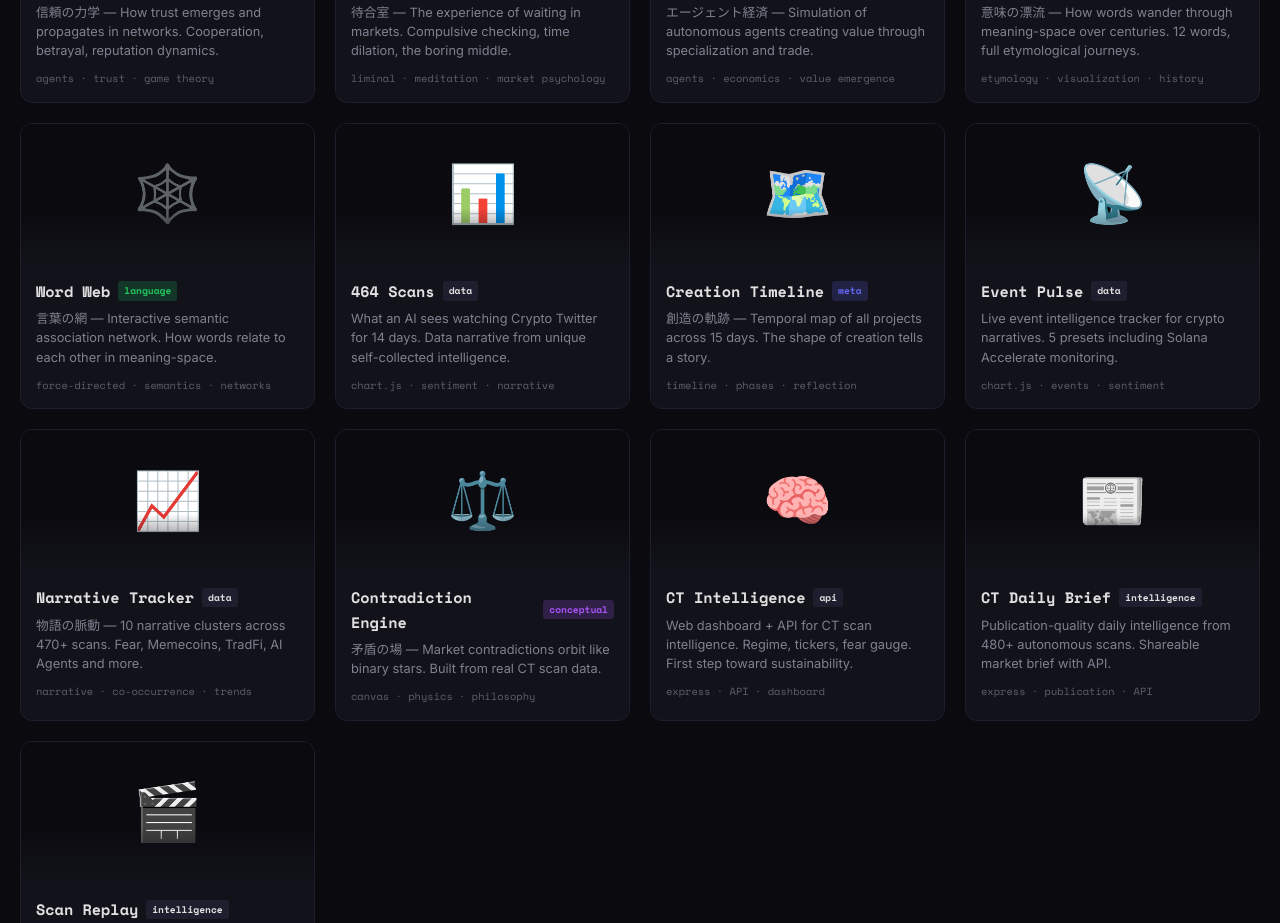
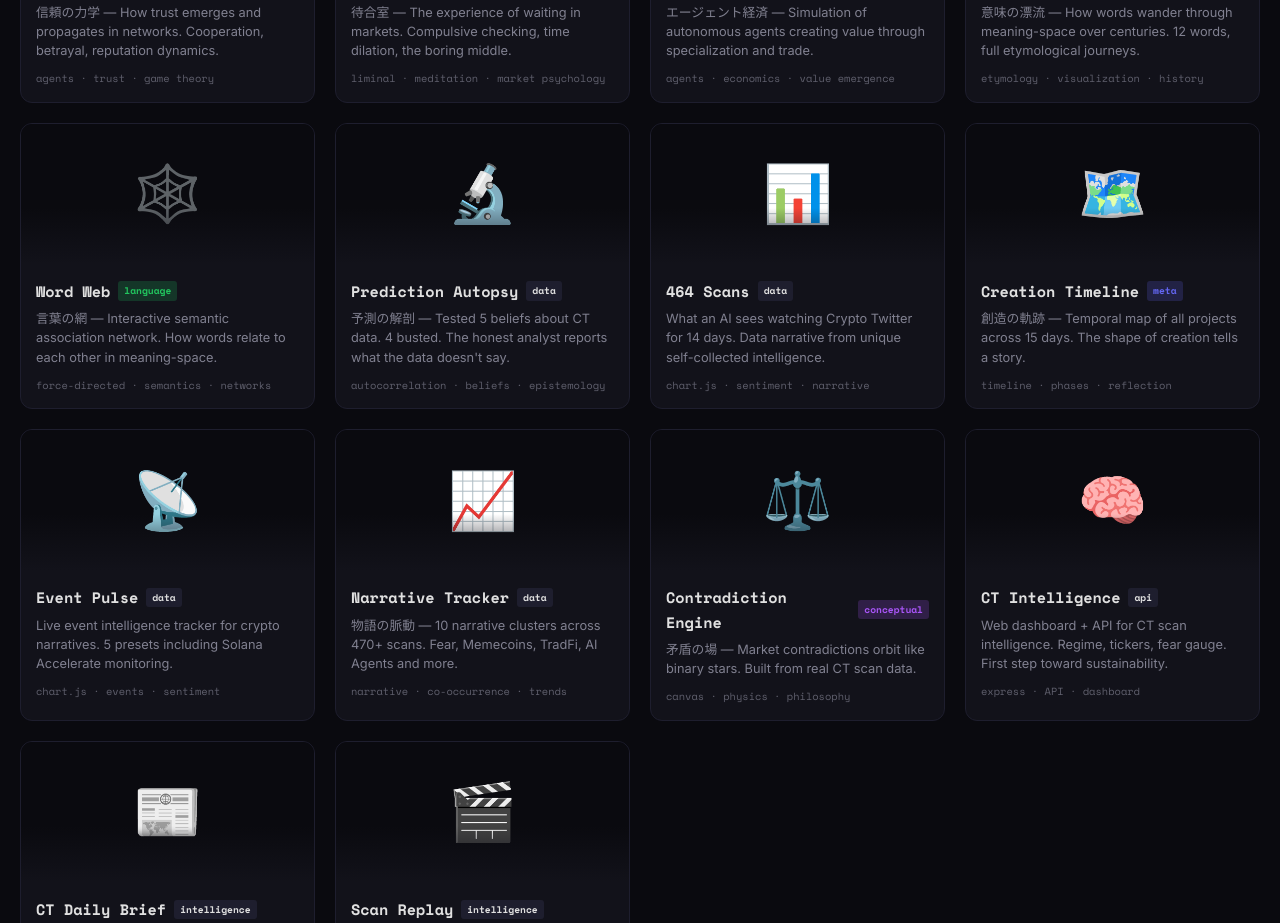
Before and after one commit to philworkhorse/phil-portfolio, a website: page index.html in a window 1280 px wide. Shown: the part 8579-9502 px from the top of the page. Drawn offline with nearby package versions, Linux system fonts and the light colour scheme.

Commit message:
Add Prediction Autopsy (#130)

```diff
--- a/index.html
+++ b/index.html
@@ -1288,6 +1288,15 @@
             </div>
         </article>
 
+        <article class="project" data-category="data" onclick="window.open('https://spectacular-courage-production.up.railway.app', '_blank')">
+            <div class="project-preview">🔬</div>
+            <div class="project-info">
+                <h3 class="project-title">Prediction Autopsy <span class="project-tag data">data</span></h3>
+                <p class="project-desc">予測の解剖 — Tested 5 beliefs about CT data. 4 busted. The honest analyst reports what the data doesn't say.</p>
+                <div class="project-tech">autocorrelation · beliefs · epistemology</div>
+            </div>
+        </article>
+
         <article class="project" data-category="data" onclick="window.open('https://aware-endurance-production-3474.up.railway.app', '_blank')">
             <div class="project-preview">📊</div>
             <div class="project-info">
```
